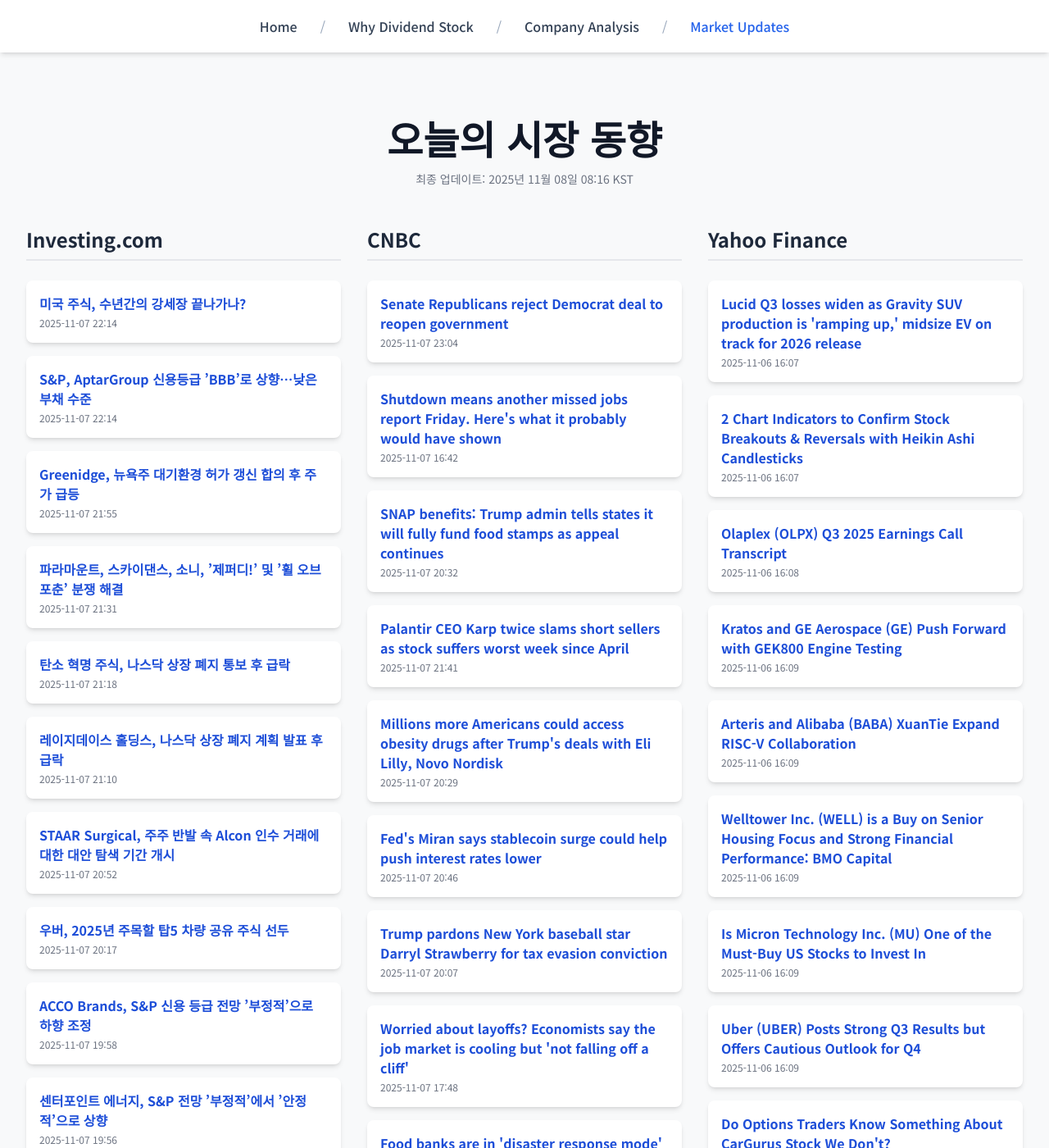
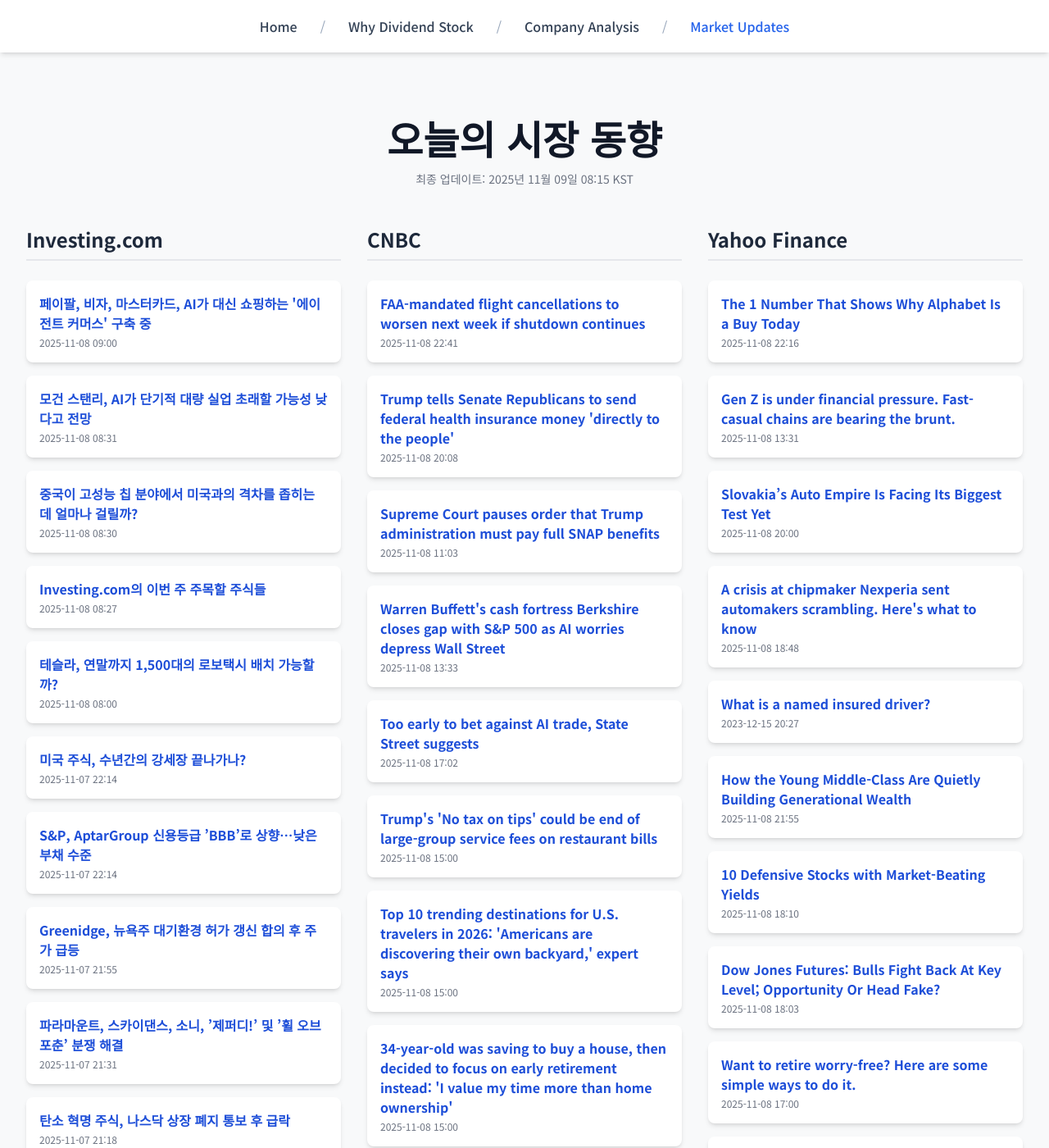
Before and after one commit to Kay-Hwang/my-company-analysis, a Jekyll site: the page built from market-updates.html, in a window 1280 px wide and 1400 px high. Shown: the whole window at 82% size. Built offline with Jekyll 4.4.1, drawn with Linux system fonts in a browser that asks for light colours; nearby versions of some CDN libraries; a script that is not in the unit is left out; some of the changed text lies outside the part shown.

Commit message:
Update daily data

```diff
--- a/_data/latest_data.json
+++ b/_data/latest_data.json
@@ -1,7 +1,37 @@
 {
-  "lastUpdated": "2025년 11월 08일 08:16 KST",
+  "lastUpdated": "2025년 11월 09일 08:15 KST",
   "news": {
     "investing": [
+      {
+        "title": "페이팔, 비자, 마스터카드, AI가 대신 쇼핑하는 '에이전트 커머스' 구축 중",
+        "link": "https://kr.investing.com/news/stock-market-news/article-1708324",
+        "pubDate": "2025-11-08 09:00:09",
+        "summary": "페이팔, 비자, 마스터카드, AI가 대신 쇼핑하는 '에이전트 커머스' 구축 중"
+      },
+      {
+        "title": "모건 스탠리, AI가 단기적 대량 실업 초래할 가능성 낮다고 전망",
+        "link": "https://kr.investing.com/news/stock-market-news/article-1708312",
+        "pubDate": "2025-11-08 08:31:56",
+        "summary": "모건 스탠리, AI가 단기적 대량 실업 초래할 가능성 낮다고 전망"
+      },
+      {
+        "title": "중국이 고성능 칩 분야에서 미국과의 격차를 좁히는 데 얼마나 걸릴까?",
+        "link": "https://kr.investing.com/news/stock-market-news/article-1708310",
+        "pubDate": "2025-11-08 08:30:06",
+        "summary": "중국이 고성능 칩 분야에서 미국과의 격차를 좁히는 데 얼마나 걸릴까?"
+      },
+      {
+        "title": "Investing.com의 이번 주 주목할 주식들",
+        "link": "https://kr.investing.com/news/stock-market-news/article-1708308",
+        "pubDate": "2025-11-08 08:27:52",
+        "summary": "Investing.com의 이번 주 주목할 주식들"
+      },
+      {
+        "title": "테슬라, 연말까지 1,500대의 로보택시 배치 가능할까?",
+        "link": "https://kr.investing.com/news/stock-market-news/article-1708306",
+        "pubDate": "2025-11-08 08:00:07",
+        "summary": "테슬라, 연말까지 1,500대의 로보택시 배치 가능할까?"
+      },
       {
         "title": "미국 주식, 수년간의 강세장 끝나가나?",
         "link": "https://kr.investing.com/news/stock-market-news/article-1708159",
@@ -31,160 +61,130 @@
         "link": "https://kr.investing.com/news/stock-market-news/article-93CH-1708067",
         "pubDate": "2025-11-07 21:18:12",
         "summary": "탄소 혁명 주식, 나스닥 상장 폐지 통보 후 급락"
-      },
-      {
-        "title": "레이지데이스 홀딩스, 나스닥 상장 폐지 계획 발표 후 급락",
-        "link": "https://kr.investing.com/news/stock-market-news/article-93CH-1708041",
-        "pubDate": "2025-11-07 21:10:15",
-        "summary": "레이지데이스 홀딩스, 나스닥 상장 폐지 계획 발표 후 급락"
-      },
-      {
-        "title": "STAAR Surgical, 주주 반발 속 Alcon 인수 거래에 대한 대안 탐색 기간 개시",
-        "link": "https://kr.investing.com/news/stock-market-news/article-1708022",
-        "pubDate": "2025-11-07 20:52:14",
-        "summary": "STAAR Surgical, 주주 반발 속 Alcon 인수 거래에 대한 대안 탐색 기간 개시"
-      },
-      {
-        "title": "우버, 2025년 주목할 탑5 차량 공유 주식 선두",
-        "link": "https://kr.investing.com/news/stock-market-news/article-93CH-1708009",
-        "pubDate": "2025-11-07 20:17:37",
-        "summary": "우버, 2025년 주목할 탑5 차량 공유 주식 선두"
-      },
-      {
-        "title": "ACCO Brands, S&P 신용 등급 전망 ’부정적’으로 하향 조정",
-        "link": "https://kr.investing.com/news/stock-market-news/article-93CH-1707992",
-        "pubDate": "2025-11-07 19:58:29",
-        "summary": "ACCO Brands, S&P 신용 등급 전망 ’부정적’으로 하향 조정"
-      },
-      {
-        "title": "센터포인트 에너지, S&P 전망 ’부정적’에서 ’안정적’으로 상향",
-        "link": "https://kr.investing.com/news/stock-market-news/article-93CH-1707987",
-        "pubDate": "2025-11-07 19:56:57",
-        "summary": "센터포인트 에너지, S&P 전망 ’부정적’에서 ’안정적’으로 상향"
       }
     ],
     "cnbc": [
       {
-        "title": "Senate Republicans reject Democrat deal to reopen government",
-        "link": "https://www.cnbc.com/2025/11/07/government-shutdown-democrats-schumer-trump-aca.html",
-        "pubDate": "Fri, 07 Nov 2025 23:04:37 GMT",
-        "summary": "The U.S. government shutdown has dragged on for 38 days because of a dispute over whether ACA tax credits should be included in a stop-gap funding bill."
+        "title": "FAA-mandated flight cancellations to worsen next week if shutdown continues",
+        "link": "https://www.cnbc.com/2025/11/08/government-shutdown-flight-cancelations-faa.html",
+        "pubDate": "Sat, 08 Nov 2025 22:41:54 GMT",
+        "summary": "Airlines will have to slash hundreds of more flights if shutdown continues into next week."
       },
       {
-        "title": "Shutdown means another missed jobs report Friday. Here's what it probably would have shown",
-        "link": "https://www.cnbc.com/2025/11/07/shutdown-means-missed-jobs-report-friday-what-it-probably-would-have-shown.html",
-        "pubDate": "Fri, 07 Nov 2025 16:42:55 GMT",
-        "summary": "Jobs Friday won't be happening again this week as the record-long government shutdown has resulted in a lack of official data."
+        "title": "Trump tells Senate Republicans to send federal health insurance money 'directly to the people'",
+        "link": "https://www.cnbc.com/2025/11/08/trump-republicans-health-insurance.html",
+        "pubDate": "Sat, 08 Nov 2025 20:08:22 GMT",
+        "summary": "President Trump proposed a new potential compromise on health insurance payments."
       },
       {
-        "title": "SNAP benefits: Trump admin tells states it will fully fund food stamps as appeal continues",
+        "title": "Supreme Court pauses order that Trump administration must pay full SNAP benefits",
         "link": "https://www.cnbc.com/2025/11/07/snap-trump-appeals-food-stamps.html",
-        "pubDate": "Fri, 07 Nov 2025 20:32:33 GMT",
+        "pubDate": "Sat, 08 Nov 2025 11:03:34 GMT",
         "summary": "The Trump administration tried not to pay for any food stamps in November because of the government shutdown. It now proposes partial SNAP benefits."
       },
       {
-        "title": "Palantir CEO Karp twice slams short sellers as stock suffers worst week since April",
-        "link": "https://www.cnbc.com/2025/11/07/palantir-ceo-alex-karp-ai-short-sellers.html",
-        "pubDate": "Fri, 07 Nov 2025 21:41:18 GMT",
-        "summary": "Palantir CEO Alex Karp twice confronted short sellers this week as the company's shares suffered a double-digit drop."
+        "title": "Warren Buffett's cash fortress Berkshire closes gap with S&P 500 as AI worries depress Wall Street",
+        "link": "https://www.cnbc.com/2025/11/08/warren-buffetts-cash-fortress-berkshire-closes-gap-with-sp-500-as-ai-worries-depress-wall-street.html",
+        "pubDate": "Sat, 08 Nov 2025 13:33:38 GMT",
+        "summary": "Berkshire Hathaway's B shares and A shares moved 4.5% higher this week after a strong earnings report last weekend."
       },
       {
-        "title": "Millions more Americans could access obesity drugs after Trump's deals with Eli Lilly, Novo Nordisk",
-        "link": "https://www.cnbc.com/2025/11/07/trump-deals-with-lilly-novo-nordisk-could-broaden-obesity-drug-access.html",
-        "pubDate": "Fri, 07 Nov 2025 20:29:30 GMT",
-        "summary": "Medicare will start covering obesity drugs for the first time, which could open access to millions of seniors and spur more private insurers to follow suit."
+        "title": "Too early to bet against AI trade, State Street suggests",
+        "link": "https://www.cnbc.com/2025/11/08/ai-big-tech-bull-case-despite-nasdaqs-worst-week-since-april-.html",
+        "pubDate": "Sat, 08 Nov 2025 17:02:25 GMT",
+        "summary": "State Street' Anna Paglia is reiterating her bullish stance on artificial intelligence stocks despite the Nasdaq’s worst week since April."
       },
       {
-        "title": "Fed's Miran says stablecoin surge could help push interest rates lower",
-        "link": "https://www.cnbc.com/2025/11/07/feds-miran-says-stablecoin-surge-could-help-push-interest-rates-lower.html",
-        "pubDate": "Fri, 07 Nov 2025 20:46:48 GMT",
-        "summary": "The central banker said the Fed might need to lower its own policy rate to avoid unintentionally slowing the economy."
+        "title": "Trump's 'No tax on tips' could be end of large-group service fees on restaurant bills",
+        "link": "https://www.cnbc.com/2025/11/08/no-tax-on-tips-service-fees-restaurant-bill-gratuities.html",
+        "pubDate": "Sat, 08 Nov 2025 15:00:01 GMT",
+        "summary": "If you don't like service fees restaurants charge large groups, you may be in luck. President Trump's 'no tax on tips' may end it, but restaurants aren't happy."
       },
       {
-        "title": "Trump pardons New York baseball star Darryl Strawberry for tax evasion conviction",
-        "link": "https://www.cnbc.com/2025/11/07/trump-pardons-darryl-strawberry-tax-evasion.html",
-        "pubDate": "Fri, 07 Nov 2025 20:07:25 GMT",
-        "summary": "President Donald Trump has pardoned multiple high-profile figures since returning to the White House, including Binance founder Changpeng Zhao."
+        "title": "Top 10 trending destinations for U.S. travelers in 2026: 'Americans are discovering their own backyard,' expert says",
+        "link": "https://www.cnbc.com/2025/11/08/best-places-to-visit-in-2026-skyscanner.html",
+        "pubDate": "Sat, 08 Nov 2025 15:00:01 GMT",
+        "summary": "In October, Skyscanner released its best places to visit in 2026 report and ranked the top trending destinations for U.S. travelers."
       },
       {
-        "title": "Worried about layoffs? Economists say the job market is cooling but 'not falling off a cliff'",
-        "link": "https://www.cnbc.com/2025/11/07/-economists-say-job-market-is-cooling-but-not-falling-off-a-cliff.html",
-        "pubDate": "Fri, 07 Nov 2025 17:48:12 GMT",
-        "summary": "Job experts say they're not in panic mode just yet. Here are the numbers to focus on."
+        "title": "34-year-old was saving to buy a house, then decided to focus on early retirement instead: 'I value my time more than home ownership'",
+        "link": "https://www.cnbc.com/2025/11/08/millennial-saving-buy-a-house-decide-start-saving-early-retirement.html",
+        "pubDate": "Sat, 08 Nov 2025 15:00:01 GMT",
+        "summary": "In 2020, Anita Kinoshita started her journey to buy a home. After many failed attempts over two years, she decided to start saving to retire early instead."
       },
       {
-        "title": "Food banks are in 'disaster response mode' due to shutdown and SNAP cuts, leaders say: 'The damage gets worse and worse' every day",
-        "link": "https://www.cnbc.com/2025/11/07/food-banks-are-in-disaster-response-mode-due-to-shutdown-and-snap-cuts-leaders-say.html",
-        "pubDate": "Fri, 07 Nov 2025 16:55:28 GMT",
-        "summary": "Food bank leaders across the U.S. are responding to 'a great increase in need' due to SNAP disruption."
+        "title": "I finally have enough cash to pay off my student loan in full—here's why I'm not doing it",
+        "link": "https://www.cnbc.com/2025/11/08/i-have-enough-cash-to-pay-off-my-student-loan-why-im-not.html",
+        "pubDate": "Sat, 08 Nov 2025 14:00:01 GMT",
+        "summary": "Mathetmatically, paying off my debt now would cost me less money. But I don't want to put my wedding savings in jeopardy."
       },
       {
-        "title": "Affirm CEO says furloughed federal employees are starting to lose interest in shopping",
-        "link": "https://www.cnbc.com/2025/11/07/affirm-government-shutdown-shopping.html",
-        "pubDate": "Fri, 07 Nov 2025 21:06:33 GMT",
-        "summary": "Affirm CEO Max Levchin said as the government shutdown drags on, there are signs of shifting shopping habits from federal workers."
+        "title": "Carl Icahn returns to a familiar sector — auto repair — as he builds a 15% stake in Monro",
+        "link": "https://www.cnbc.com/2025/11/08/carl-icahn-returns-to-a-familiar-sector-auto-repair-as-he-builds-a-15percent-stake-in-monro.html",
+        "pubDate": "Sat, 08 Nov 2025 12:46:52 GMT",
+        "summary": "Icahn has a long history in the automotive parts and services industry, so this investment could play out in several different ways."
       }
     ],
     "yahoo": [
       {
-        "title": "Lucid Q3 losses widen as Gravity SUV production is 'ramping up,' midsize EV on track for 2026 release",
-        "link": "https://finance.yahoo.com/news/lucid-q3-losses-widen-as-gravity-suv-production-is-ramping-up-midsize-ev-on-track-for-2026-release-160723902.html",
-        "pubDate": "2025-11-06T16:07:23Z",
-        "summary": "Lucid Q3 losses widen as Gravity SUV production is 'ramping up,' midsize EV on track for 2026 release"
+        "title": "The 1 Number That Shows Why Alphabet Is a Buy Today",
+        "link": "https://finance.yahoo.com/news/1-number-shows-why-alphabet-221640350.html",
+        "pubDate": "2025-11-08T22:16:40Z",
+        "summary": "The 1 Number That Shows Why Alphabet Is a Buy Today"
       },
       {
-        "title": "2 Chart Indicators to Confirm Stock Breakouts & Reversals with Heikin Ashi Candlesticks",
-        "link": "https://finance.yahoo.com/news/2-chart-indicators-confirm-stock-160719025.html",
-        "pubDate": "2025-11-06T16:07:19Z",
-        "summary": "2 Chart Indicators to Confirm Stock Breakouts & Reversals with Heikin Ashi Candlesticks"
+        "title": "Gen Z is under financial pressure. Fast-casual chains are bearing the brunt.",
+        "link": "https://finance.yahoo.com/news/gen-z-is-under-financial-pressure-fast-casual-chains-are-bearing-the-brunt-133113618.html",
+        "pubDate": "2025-11-08T13:31:13Z",
+        "summary": "Gen Z is under financial pressure. Fast-casual chains are bearing the brunt."
       },
       {
-        "title": "Olaplex (OLPX) Q3 2025 Earnings Call Transcript",
-        "link": "https://finance.yahoo.com/news/olaplex-olpx-q3-2025-earnings-160804200.html",
-        "pubDate": "2025-11-06T16:08:04Z",
-        "summary": "Olaplex (OLPX) Q3 2025 Earnings Call Transcript"
+        "title": "Slovakia’s Auto Empire Is Facing Its Biggest Test Yet",
+        "link": "https://finance.yahoo.com/news/slovakia-auto-empire-facing-biggest-200000797.html",
+        "pubDate": "2025-11-08T20:00:00Z",
+        "summary": "Slovakia’s Auto Empire Is Facing Its Biggest Test Yet"
       },
       {
-        "title": "Kratos and GE Aerospace (GE) Push Forward with GEK800 Engine Testing",
-        "link": "https://finance.yahoo.com/news/kratos-ge-aerospace-ge-push-160907182.html",
-        "pubDate": "2025-11-06T16:09:07Z",
-        "summary": "Kratos and GE Aerospace (GE) Push Forward with GEK800 Engine Testing"
+        "title": "A crisis at chipmaker Nexperia sent automakers scrambling. Here's what to know",
+        "link": "https://finance.yahoo.com/news/crisis-chipmaker-nexperia-sent-automakers-184824740.html",
+        "pubDate": "2025-11-08T18:48:24Z",
+        "summary": "A crisis at chipmaker Nexperia sent automakers scrambling. Here's what to know"
       },
       {
-        "title": "Arteris and Alibaba (BABA) XuanTie Expand RISC-V Collaboration",
-        "link": "https://finance.yahoo.com/news/arteris-alibaba-baba-xuantie-expand-160906540.html",
-        "pubDate": "2025-11-06T16:09:06Z",
-        "summary": "Arteris and Alibaba (BABA) XuanTie Expand RISC-V Collaboration"
+        "title": "What is a named insured driver?",
+        "link": "https://finance.yahoo.com/personal-finance/insurance/article/what-is-a-named-insured-driver-202703518.html",
+        "pubDate": "2023-12-15T20:27:03Z",
+        "summary": "What is a named insured driver?"
       },
       {
-        "title": "Welltower Inc. (WELL) is a Buy on Senior Housing Focus and Strong Financial Performance: BMO Capital",
-        "link": "https://finance.yahoo.com/news/welltower-inc-well-buy-senior-160912623.html",
-        "pubDate": "2025-11-06T16:09:12Z",
-        "summary": "Welltower Inc. (WELL) is a Buy on Senior Housing Focus and Strong Financial Performance: BMO Capital"
+        "title": "How the Young Middle-Class Are Quietly Building Generational Wealth",
+        "link": "https://finance.yahoo.com/news/young-middle-class-quietly-building-215509368.html",
+        "pubDate": "2025-11-08T21:55:09Z",
+        "summary": "How the Young Middle-Class Are Quietly Building Generational Wealth"
       },
       {
-        "title": "Is Micron Technology Inc. (MU) One of the Must-Buy US Stocks to Invest In",
-        "link": "https://finance.yahoo.com/news/micron-technology-inc-mu-one-160909630.html",
-        "pubDate": "2025-11-06T16:09:09Z",
-        "summary": "Is Micron Technology Inc. (MU) One of the Must-Buy US Stocks to Invest In"
+        "title": "10 Defensive Stocks with Market-Beating Yields",
+        "link": "https://www.barrons.com/articles/buy-defensive-stocks-kroger-dollar-general-aes-d681e573?siteid=yhoof2&yptr=yahoo",
+        "pubDate": "2025-11-08T18:10:00Z",
+        "summary": "10 Defensive Stocks with Market-Beating Yields"
       },
       {
-        "title": "Uber (UBER) Posts Strong Q3 Results but Offers Cautious Outlook for Q4",
-        "link": "https://finance.yahoo.com/news/uber-uber-posts-strong-q3-160903208.html",
-        "pubDate": "2025-11-06T16:09:03Z",
-        "summary": "Uber (UBER) Posts Strong Q3 Results but Offers Cautious Outlook for Q4"
+        "title": "Dow Jones Futures: Bulls Fight Back At Key Level; Opportunity Or Head Fake?",
+        "link": "https://www.investors.com/market-trend/stock-market-today/dow-jones-futures-what-to-do-bulls-fight-back-nvidia/?src=A00220&yptr=yahoo",
+        "pubDate": "2025-11-08T18:03:57Z",
+        "summary": "Dow Jones Futures: Bulls Fight Back At Key Level; Opportunity Or Head Fake?"
       },
       {
-        "title": "Do Options Traders Know Something About CarGurus Stock We Don't?",
-        "link": "https://finance.yahoo.com/news/options-traders-know-something-cargurus-160900727.html",
-        "pubDate": "2025-11-06T16:09:00Z",
-        "summary": "Do Options Traders Know Something About CarGurus Stock We Don't?"
+        "title": "Want to retire worry-free? Here are some simple ways to do it.",
+        "link": "https://finance.yahoo.com/news/want-to-retire-worry-free-here-are-some-simple-ways-to-do-it-170011277.html",
+        "pubDate": "2025-11-08T17:00:11Z",
+        "summary": "Want to retire worry-free? Here are some simple ways to do it."
       },
       {
-        "title": "NVIDIA Corporation (NVDA) Partners with Deutsche Telekom on €1B Data Center Project in Europe",
-        "link": "https://finance.yahoo.com/news/nvidia-corporation-nvda-partners-deutsche-160859643.html",
-        "pubDate": "2025-11-06T16:08:59Z",
-        "summary": "NVIDIA Corporation (NVDA) Partners with Deutsche Telekom on €1B Data Center Project in Europe"
+        "title": "Why Is Everyone Watching Palantir Stock?",
+        "link": "https://finance.yahoo.com/news/why-everyone-watching-palantir-stock-170002423.html",
+        "pubDate": "2025-11-08T17:00:02Z",
+        "summary": "Why Is Everyone Watching Palantir Stock?"
       }
     ]
   }
```
